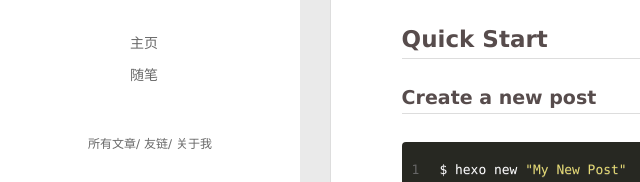
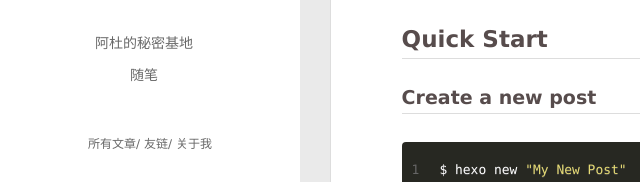
Before and after one commit to a-123-du/a-123-du.github.io, a plain HTML site: page 2022/08/24/hello-world/index.html in a window 1280 px wide. Shown: the part 276-458 px from the top of the page, 0-640 px from the left. Drawn offline with nearby package versions, Linux system fonts and the light colour scheme; some packages are replaced by stand-ins of ours; a script that the page names is missing.

Commit message:
Site updated: 2022-08-25 14:06:00

```diff
--- a/2022/08/24/hello-world/index.html
+++ b/2022/08/24/hello-world/index.html
@@ -57,7 +57,7 @@
 		<nav class="header-menu">
 			<ul>
 
-				<li><a href="/%E9%98%BF%E6%9D%9C%E7%9A%84%E7%A7%98%E5%AF%86%E5%9F%BA%E5%9C%B0">主页</a></li>
+				<li><a href="/">阿杜的秘密基地</a></li>
 
 				<li><a href="/tags/%E9%9A%8F%E7%AC%94/">随笔</a></li>
 
@@ -177,7 +177,7 @@
 				<ul style="width: 50%">
 
 
-					<li style="width: 50%"><a href="/%E9%98%BF%E6%9D%9C%E7%9A%84%E7%A7%98%E5%AF%86%E5%9F%BA%E5%9C%B0">主页</a></li>
+					<li style="width: 50%"><a href="/">阿杜的秘密基地</a></li>
 
 					<li style="width: 50%"><a href="/tags/%E9%9A%8F%E7%AC%94/">随笔</a></li>
 
```
Also changed, not shown: 2022/08/25/My-first-blog/index.html (+2 -2 lines), archives/2022/08/index.html (+2 -2 lines), archives/2022/index.html (+2 -2 lines), archives/index.html (+2 -2 lines), index.html (+2 -2 lines).
